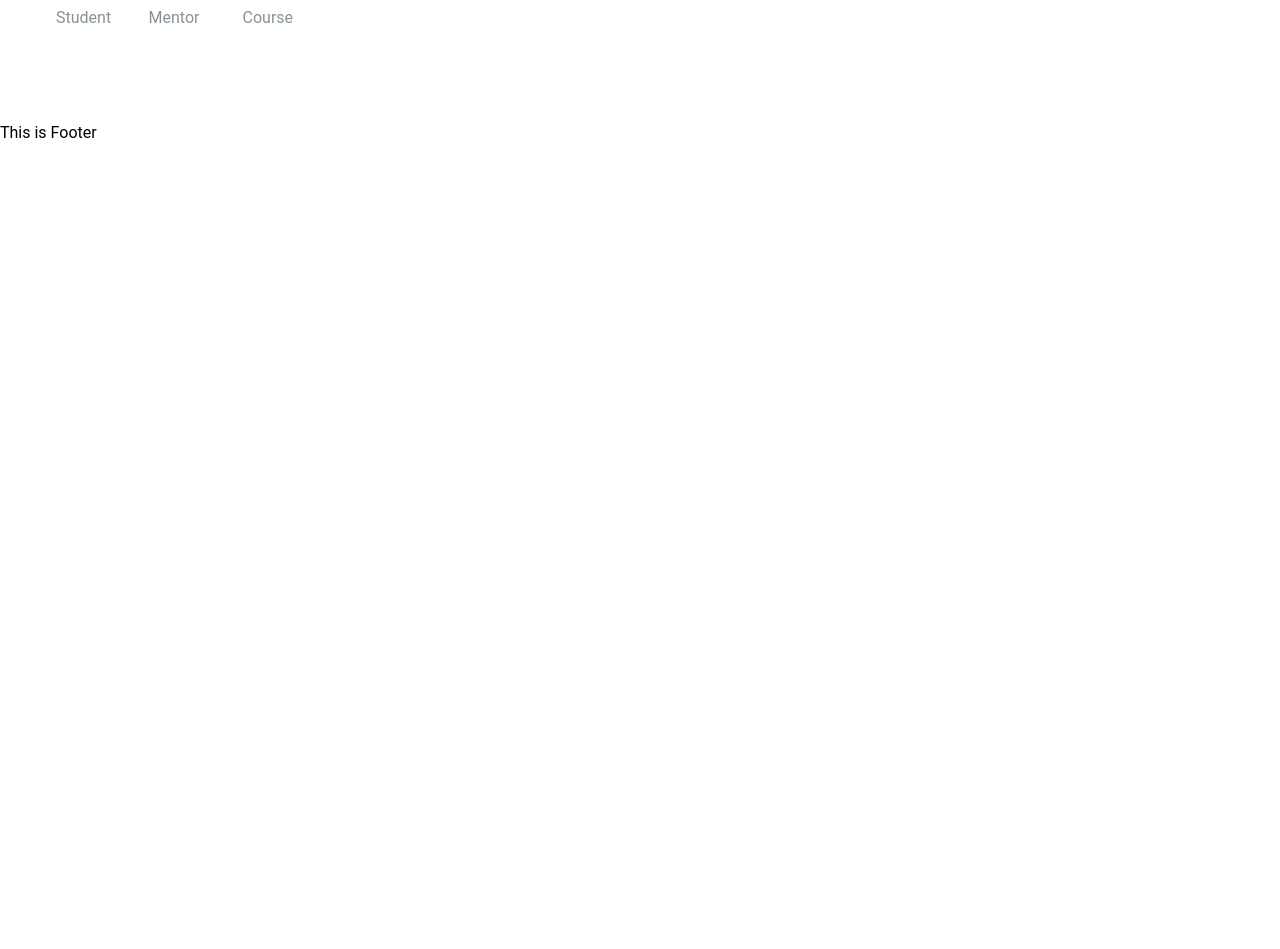
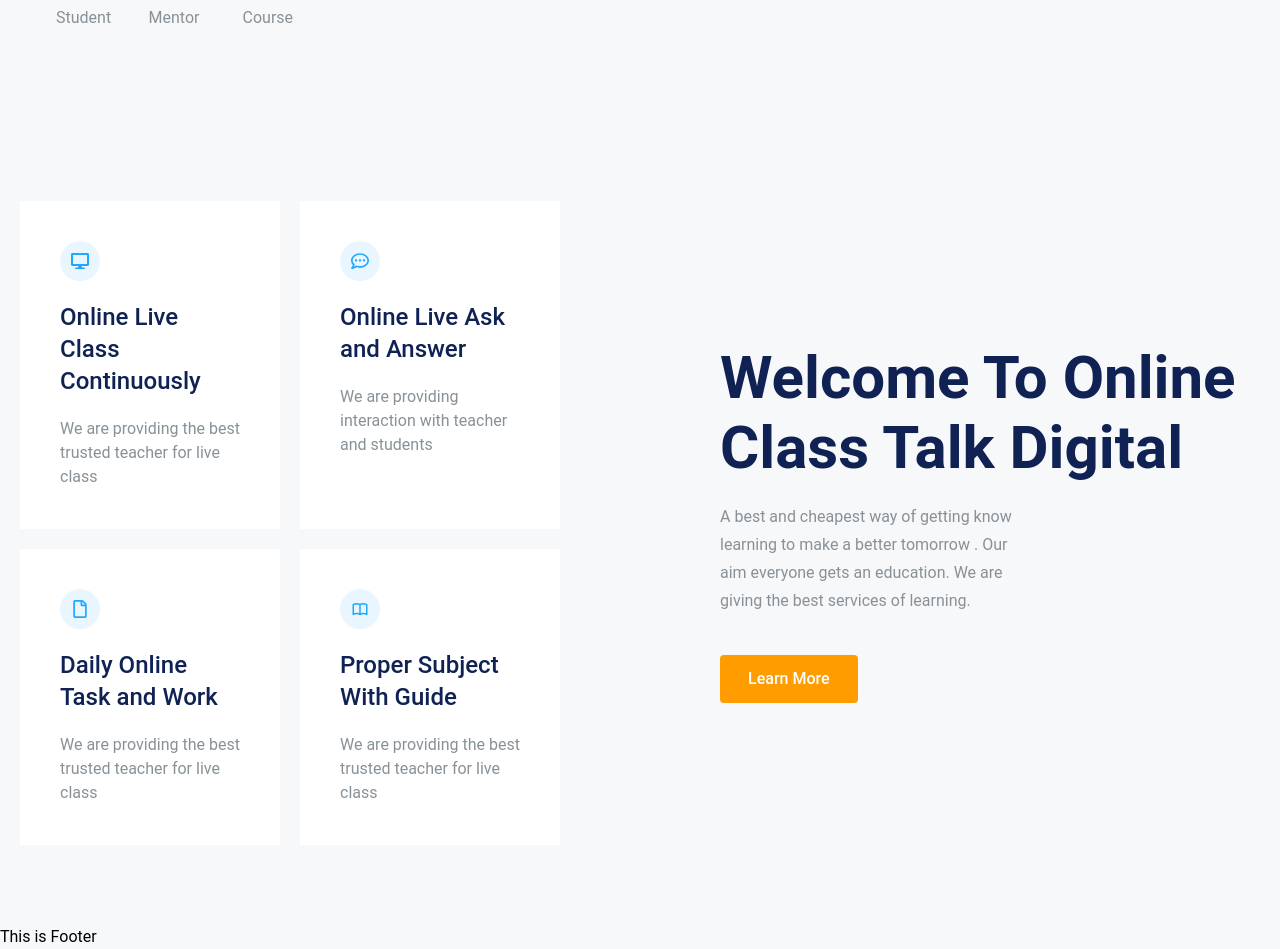
Before and after one commit to nwebpro/talk-digital-client, a React (Create React App) app: page / in a window 1280 px wide. Shown: the part 580-1529 px from the top of the page. Before the commit the page ends 800 px from the top, so only its background shows below. Built offline with nearby package versions, Linux system fonts and the light colour scheme.

Commit message:
Home page Wecome section added

```diff
--- /dev/null
+++ b/src/components/WelcomeTalkDigital/WelcomeTalkDigital.jsx
@@ -0,0 +1,56 @@
+import React from 'react'
+import { FaDesktop, FaRegCommentDots, FaRegFile } from 'react-icons/fa'
+import { HiOutlineBookOpen } from 'react-icons/hi'
+import { Link } from 'react-router-dom';
+
+const WelcomeTalkDigital = () => {
+    return (
+        <section className='mx-auto lg:container px-5 py-10 lg:py-20'>
+            <div className='flex flex-col-reverse lg:flex-row justify-between items-center gap-20 lg:gap-40'>
+                <div className='grid grid-cols-1 md:grid-cols-2 gap-5 w-full lg:w-2/4'>
+                    <div className='bg-white p-10 transition-colors duration-200 hover:shadow-lg shadow-gray-300/50'>
+                        <div className='w-10 h-10 bg-[#E9F6FF] flex items-center justify-center rounded-full mb-5'>
+                            <FaDesktop className='text-lg text-theme-secondary' />
+                        </div>
+                        <h3 className='text-heading-text font-medium text-xl md:text-2xl leading-9 mb-5'>Online Live Class Continuously</h3>
+                        <p className='text-body-text text-base'>We are providing the best trusted teacher for live class</p>
+                    </div>
+                    <div className='bg-white p-10 transition-colors duration-200 hover:shadow-lg shadow-gray-300/50'>
+                        <div className='w-10 h-10 bg-[#E9F6FF] flex items-center justify-center rounded-full mb-5'>
+                            <FaRegCommentDots className='text-lg text-theme-secondary' />
+                        </div>
+                        <h3 className='text-heading-text font-medium text-xl md:text-2xl leading-9 mb-5'>Online Live Ask and Answer</h3>
+                        <p className='text-body-text text-base'>We are providing interaction with teacher and students</p>
+                    </div>
+                    <div className='bg-white p-10 transition-colors duration-200 hover:shadow-lg shadow-gray-300/50'>
+                        <div className='w-10 h-10 bg-[#E9F6FF] flex items-center justify-center rounded-full mb-5'>
+                            <FaRegFile className='text-lg text-theme-secondary' />
+                        </div>
+                        <h3 className='text-heading-text font-medium text-xl md:text-2xl leading-9 mb-5'>Daily Online Task and Work</h3>
+                        <p className='text-body-text text-base'>We are providing the best trusted teacher for live class</p>
+                    </div>
+                    <div className='bg-white p-10 transition-colors duration-200 hover:shadow-lg shadow-gray-300/50'>
+                        <div className='w-10 h-10 bg-[#E9F6FF] flex items-center justify-center rounded-full mb-5'>
+                            <HiOutlineBookOpen className='text-lg text-theme-secondary' />
+                        </div>
+                        <h3 className='text-heading-text font-medium text-xl md:text-2xl leading-9 mb-5'>Proper Subject With Guide</h3>
+                        <p className='text-body-text text-base'>We are providing the best trusted teacher for live class</p>
+                    </div>
+                </div>
+                <div className='lg:w-2/4 text-center lg:text-left'>
+                    <h2 className='text-heading-text text-3xl md:text-4xl lg:text-6xl font-bold leading-10 lg:leading-[70px] mb-5'>Welcome To Online Class Talk Digital</h2>
+                    <p className='text-body-text text-base leading-7 md:px-36 lg:pl-0 lg:pr-60 mb-10'>A best and cheapest way of getting know learning to make a better tomorrow . Our aim everyone gets an education. We are giving the best services of learning.</p>
+                    <Link
+                        to="/courses"
+                        aria-label="Learn More"
+                        className="inline-flex font-medium text-white py-3 px-7 rounded transition-colors duration-200 bg-theme-default hover:bg-theme-secondary"
+                        >
+                            Learn More
+                    </Link>
+                </div>
+            </div>
+        </section>
+    );
+};
+
+export default WelcomeTalkDigital;
--- /dev/null
+++ b/src/components/popularCourse/popularCourse.jsx
@@ -0,0 +1,11 @@
+import React from 'react';
+
+const popularCourse = () => {
+    return (
+        <div>
+
+        </div>
+    );
+};
+
+export default popularCourse;
--- a/src/index.css
+++ b/src/index.css
@@ -7,4 +7,5 @@ body {
   font-family: 'Roboto', sans-serif;
   -webkit-font-smoothing: antialiased;
   -moz-osx-font-smoothing: grayscale;
+  background-color: #F7F8FA;
 }
--- a/src/pages/Home/Home.jsx
+++ b/src/pages/Home/Home.jsx
@@ -1,10 +1,12 @@
 import React from 'react'
 import Hero from '../../components/Hero/Hero';
+import WelcomeTalkDigital from '../../components/WelcomeTalkDigital/WelcomeTalkDigital';
 
 const Home = () => {
     return (
         <>
             <Hero />
+            <WelcomeTalkDigital />
         </>
     );
 };
```
